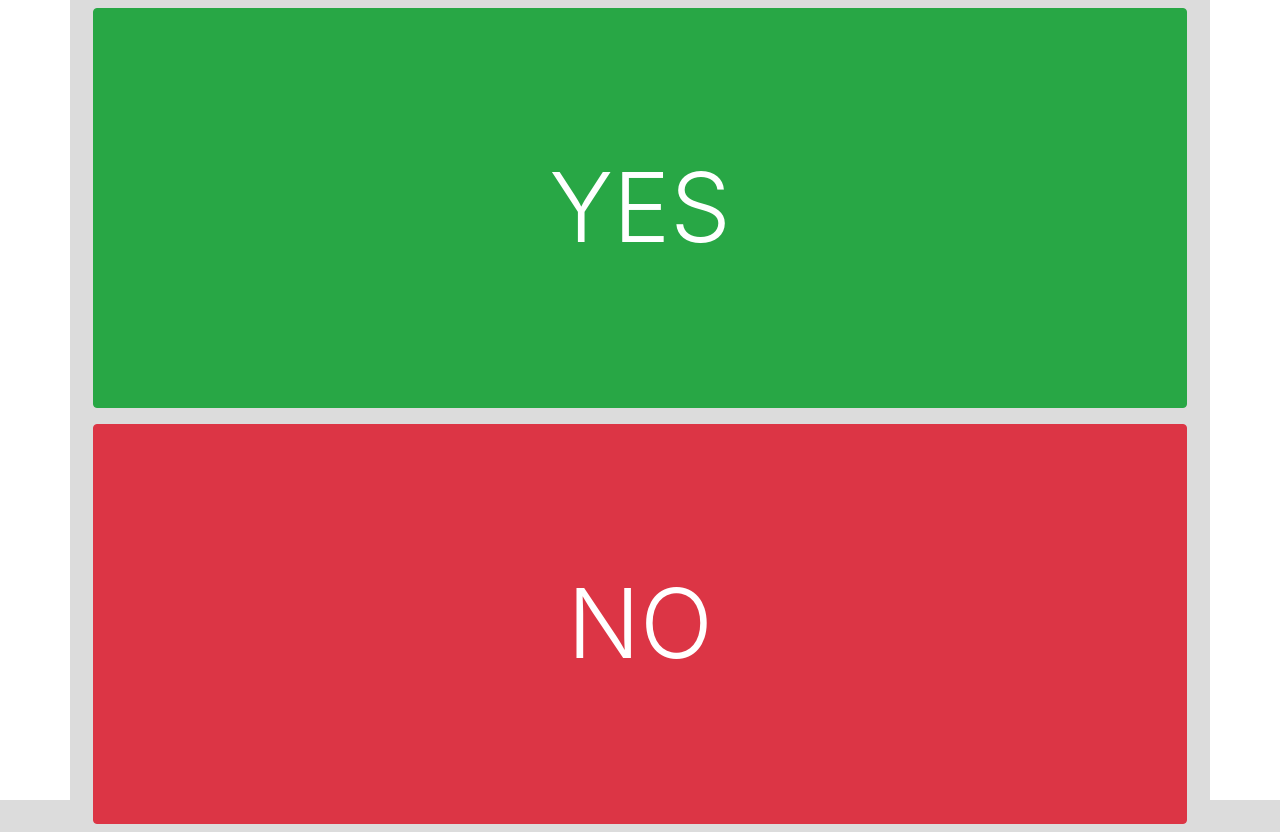
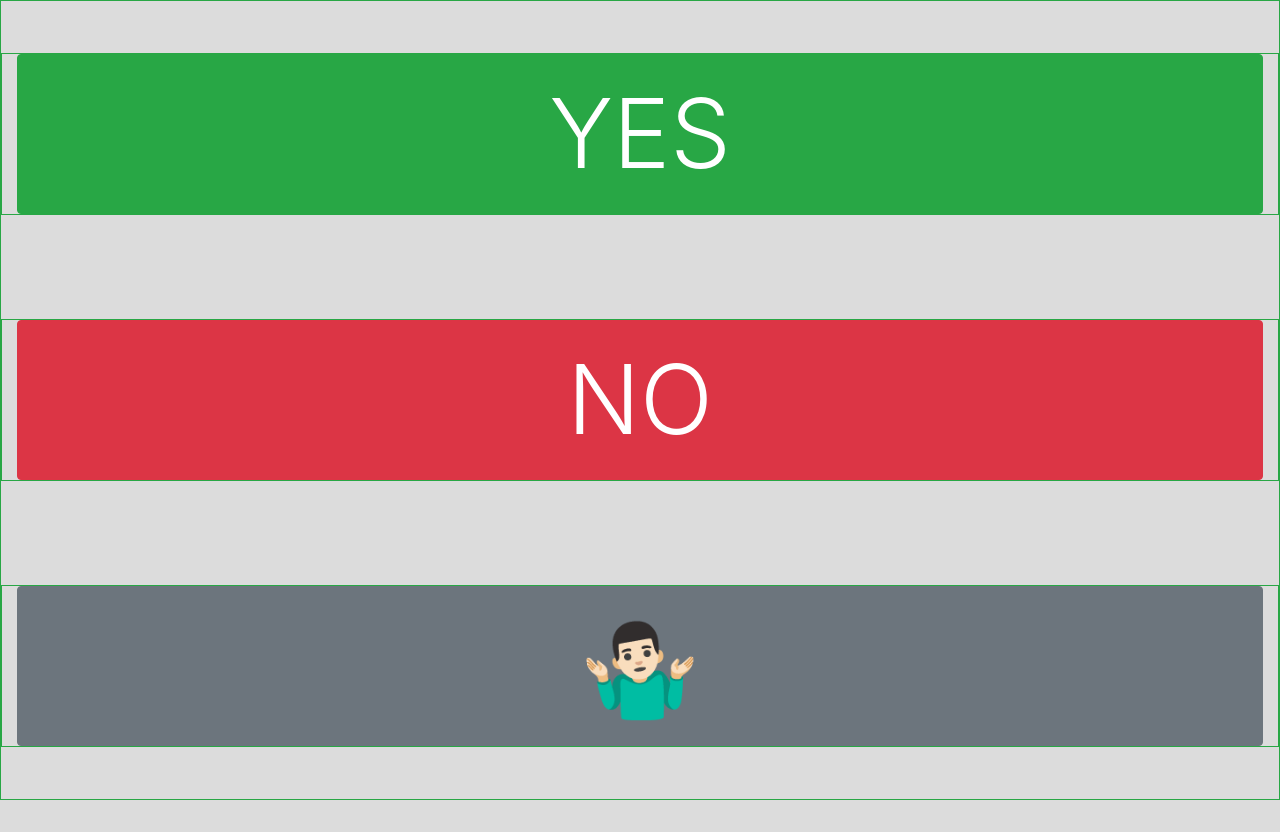
Before and after one commit to siu-sing/respond, a React (Create React App) app: page / in a window 1280 px wide. After the commit the page ends 800 px from the top, so only its background shows below. Built offline with nearby package versions, Linux system fonts and the light colour scheme.

Commit message:
modified components

```diff
--- a/src/App.js
+++ b/src/App.js
@@ -1,45 +1,20 @@
 import React from 'react';
 import './App.css';
 import { Button, Row, Container, Col } from 'react-bootstrap';
+import RespondButton from './RespondButton';
+import { responses } from './responseTypes'
 
 
 function App() {
 
-    let playYes = () => {
-        console.log("yes")
-        const audioEl = document.getElementsByClassName("audio-yes")[0]
-        audioEl.play()
-    }
-
-    let playNo = () => {
-        console.log("no")
-        const audioEl = document.getElementsByClassName("audio-no")[0]
-        audioEl.play()
-    }
-
     return (
-        <Container className="">
-            <Row className="">
-                <Col className="yes text-center d-flex m-2">
-                    <Button onClick={playYes} className="btn-block btn-success">
-                        <span className="display-1">YES</span>
-                        <audio className="audio-yes">
-                            <source src="https://www.pacdv.com/sounds/voices/yes-5.wav"></source>
-                        </audio>
-                    </Button>
-                </Col>
-            </Row>
-            <Row>
-                <Col className="no text-center d-flex m-2">
-                    <Button onClick={playNo} className="btn-block btn-danger">
-                        <span className="display-1">NO</span>
-                        <audio className="audio-no">
-                            <source src="https://www.pacdv.com/sounds/voices/no-2.wav"></source>
-                        </audio>
-                    </Button>
-                </Col>
-            </Row>
-        </Container>
+        <>
+            <Container fluid className="d-flex flex-column justify-content-around border border-success">
+                <RespondButton display={responses.yes} color={"success"} />
+                <RespondButton display={responses.no} color={"danger"} />
+                <RespondButton display={responses.notSure} color={"secondary"} />
+            </Container>
+        </>
     );
 }
 
--- /dev/null
+++ b/src/RespondButton.jsx
@@ -0,0 +1,15 @@
+import React from 'react'
+import { Button, Col, Row } from 'react-bootstrap';
+
+export default function RespondButton(props) {
+    let { display, color } = props;
+    return (
+        <Row className="border border-success">
+            <Col>
+                <Button className={`btn-block btn-${color} respond__button`}>
+                    <span className="display-1">{display}</span>
+                </Button>
+            </Col>
+        </Row>
+    )
+}
--- a/src/index.css
+++ b/src/index.css
@@ -12,11 +12,12 @@ code {
 		monospace;
 }
 
-html, body, .container {
+html, body, .container-fluid {
     height: 100vh;
+    margin: 0;
     background-color: #dcdcdc;
 }
 
-.yes, .no {
-    height:50vh;
+.respond__button {
+    height: 20vh;
 }
--- /dev/null
+++ b/src/responseTypes.js
@@ -0,0 +1,14 @@
+export const responses = {
+    "yes":"YES",
+    "no":"NO",
+    "notSure": "🤷🏻‍♂️",
+    "options":[1,2,3,4],
+    "toilet":"🚽",
+    "sleep":"💤",
+    "massage chair":"Massage Chair",
+    "stand":"Stand",
+    "sit":"Sit",
+    "tv":"📺",
+    "left":"LEFT",
+    "right":"RIGHT",
+}
```
Also changed, not shown: layout_test/index.html (added, +25 -0 lines), layout_test/style.css (added).
